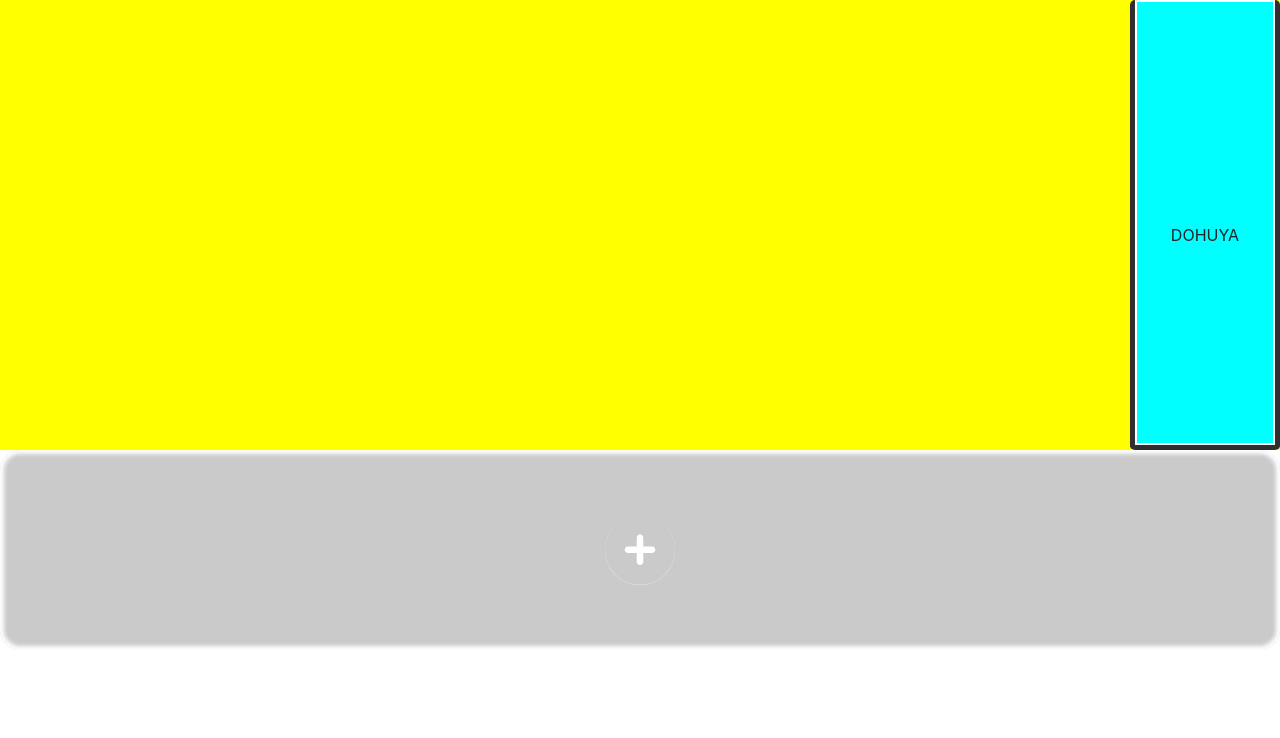
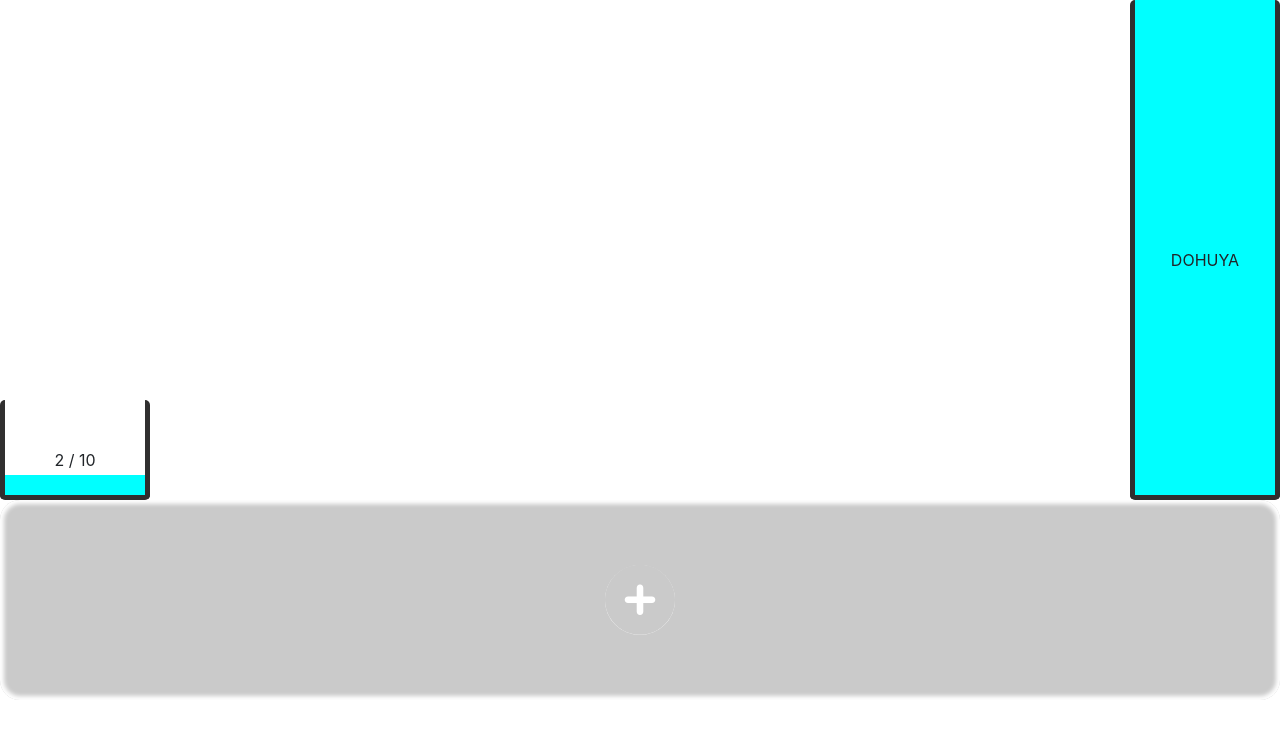
Before and after one commit to SergeOlabin/react-sandbox, a React (Create React App) app: page / in a window 1280 px wide. Shown: the top 738 px of the page. Built offline with nearby package versions, Linux system fonts and the light colour scheme.

Commit message:
COLBY RABOTAYUT

```diff
--- a/package.json
+++ b/package.json
@@ -4,10 +4,12 @@
   "private": true,
   "dependencies": {
     "@types/jest": "24.0.15",
+    "@types/lodash": "^4.14.135",
     "@types/node": "12.0.10",
     "@types/react": "16.8.22",
     "@types/react-dom": "16.8.4",
     "bootstrap": "^4.3.1",
+    "lodash": "^4.17.11",
     "node-sass": "^4.12.0",
     "react": "^16.8.6",
     "react-bootstrap": "^1.0.0-beta.9",
--- a/src/components/add-bulb-modal/AddBulbModal.tsx
+++ b/src/components/add-bulb-modal/AddBulbModal.tsx
@@ -1,45 +1,82 @@
-class Example extends React.Component {
-    constructor(props, context) {
-        super(props, context);
+import React from 'react';
+import { Button, Modal, InputGroup, FormControl, Form } from 'react-bootstrap';
+// import Form from 'react-bootstrap/FormGroup';
 
-        this.handleShow = this.handleShow.bind(this);
-        this.handleClose = this.handleClose.bind(this);
-
-        this.state = {
-            show: false,
-        };
+interface AddBulbModalProps {
+    show: boolean,
+    onClose: Function,
+    onSuccess: Function,
 }
 
-    handleClose() {
-        this.setState({ show: false });
+interface AddBulbModalState {
+    checked: boolean,
 }
 
-    handleShow() {
-        this.setState({ show: true });
+export class AddBulbModal extends React.Component<AddBulbModalProps, {}> {
+    volumeInput: React.RefObject<any>
+        = React.createRef();
+    state: AddBulbModalState = {
+        checked: false,
+    }
+
+    constructor(props: AddBulbModalProps) {
+        super(props);
+    }
+
+    handleClick(asd: any) {
+        console.log(asd.target.checked);
+        this.setState({ checked: asd.target.checked })
+    }
+
+    onSuccess() {
+        const volume = +this.volumeInput.current.value || 1;
+
+        const waterLevel = this.state.checked
+            ? volume
+            : 0;
+
+        this.props.onSuccess({ volume, waterLevel });
+        this.props.onClose();
     }
 
     render() {
         return (
-            <>
-                <Button variant="primary" onClick={this.handleShow}>
-                    Launch demo modal
-                </Button>
-
-                <Modal show={this.state.show} onHide={this.handleClose}>
+            <Modal show={this.props.show} onHide={() => this.props.onClose()}>
                 <Modal.Header closeButton>
                     <Modal.Title>Modal heading</Modal.Title>
                 </Modal.Header>
-                    <Modal.Body>Woohoo, you're reading this text in a modal!</Modal.Body>
+                <Modal.Body>
+                    <InputGroup className="mb-3">
+                        <InputGroup.Prepend>
+                            <InputGroup.Text id="basic-addon1">Bulb volume</InputGroup.Text>
+                        </InputGroup.Prepend>
+                        <FormControl
+                            placeholder="0"
+                            aria-label="Username"
+                            aria-describedby="basic-addon1"
+                            ref={this.volumeInput}
+                        />
+
+                    </InputGroup>
+                    <InputGroup className="mb-3">
+                        <InputGroup.Prepend>
+                            <InputGroup.Text id="basic-addon1">Filled: </InputGroup.Text>
+                        </InputGroup.Prepend>
+                        <InputGroup.Checkbox
+                            aria-label="Checkbox for following text input"
+                            onClick={asd => this.handleClick(asd)}
+                            />
+                    </InputGroup>
+                </Modal.Body>
                 <Modal.Footer>
-                        <Button variant="secondary" onClick={this.handleClose}>
+                    <Button variant="secondary" onClick={() => this.props.onClose()}>
                         Close
                     </Button>
-                        <Button variant="primary" onClick={this.handleClose}>
+                    <Button variant="primary" onClick={() => this.onSuccess()}>
                         Save Changes
                     </Button>
                 </Modal.Footer>
             </Modal>
-            </>
         );
     }
 }
--- a/src/components/board-component/Board.tsx
+++ b/src/components/board-component/Board.tsx
@@ -26,13 +26,22 @@ export class BoardComponent extends React.Component<{}, BoardComponentState> {
         super(props);
     }
 
-    addBulb(volume: number) {
+    componentDidMount() {
+        this.addBulb({
+            volume: 10,
+            waterLevel: 2,
+        });
+    }
+
+    addBulb({ volume, waterLevel = 0 }: { volume: number, waterLevel: number}) {
         const bulbs = [...this.state.bulbs];
+        const volumeValidated = volume || 1;
+
         bulbs.push({
             id: id++,
-            volume,
-            waterLevel: 0,
-        })
+            volume: volumeValidated,
+            waterLevel,
+        });
         this.setState({ bulbs });
     }
 
@@ -46,11 +55,11 @@ export class BoardComponent extends React.Component<{}, BoardComponentState> {
                 <div className="bulbs-container">
                     <ul className="bulbs">{bulbs}</ul>
                     <WaterSource>
-                        <Water></Water>
+                        <Water waterLevel='inf'></Water>
                     </WaterSource>
                 </div>
 
-                <FooterComponent />
+                <FooterComponent addBulb={this.addBulb.bind(this)}/>
             </div>
         )
     }
--- a/src/components/board-component/board.scss
+++ b/src/components/board-component/board.scss
@@ -1,17 +1,35 @@
 .bulbs-container {
     $bulb-width: 150px;
 
-    background-color: yellow;
+    // background-color: yellow;
+    display: flex;
+    justify-content: center;
+    align-items: flex-end;
     width: 100%;
-    height: 450px;
-    display: flex;
+    height: 500px;
 
-    .bulbs {
+    ul.bulbs {
         flex-grow: 1;
+        display: flex;
+        height: 100%;
+        justify-content: flex-start;
+        align-items: flex-end;
+        list-style-type: none;
+        padding: 0;
+        margin: 0;
     }
 
     .water-bulb {
+        width: $bulb-width;
         position: relative;
+        background-color: white;
+        border: solid #302f2f;
+        border-width: 5px;
+        border-top-width: 0px;
+        border-radius: 5px;
+        display: flex;
+        align-items: flex-end;
+        margin-right: 10px;
 
         .water-level-label {
             position: absolute;
@@ -23,18 +41,11 @@
 
     .water-source {
         height: 100%;
-        width: $bulb-width;
-        background-color: white;
-        border: solid #302f2f;
-        border-width: 5px;
-        border-top-width: 0px;
-        border-radius: 5px;
-        padding: 2px;
+        margin-right: 0;
     }
 }
 
 .water {
-    height: 100%;
     width: 100%;
     background-color: aqua;
 }
--- a/src/components/bulb/Bulb.tsx
+++ b/src/components/bulb/Bulb.tsx
@@ -1,5 +1,6 @@
 import React from 'react';
 import { Bulb } from '../board-component/Board';
+import { Water } from '../water/Water';
 
 interface BulbProps {
     value: Bulb,
@@ -10,10 +11,19 @@ interface BulbState {
 }
 
 export class BulbComponent extends React.Component<BulbProps, BulbState> {
+    styles = {
+        height: `${this.props.value.volume * 10}px`,
+    }
+
     render() {
         return (
-            <div className="water-bulb">
-                <span className="water-level-label">someWater</span>
+            <div
+                className="water-bulb"
+                style={this.styles} >
+                    <Water waterLevel={this.props.value.waterLevel}></Water>
+                <span className="water-level-label">
+                    {this.props.value.waterLevel} / {this.props.value.volume}
+                </span>
             </div>
         )
     }
--- a/src/components/footer/Footer.tsx
+++ b/src/components/footer/Footer.tsx
@@ -1,14 +1,40 @@
 import React from 'react';
 import { Button } from 'react-bootstrap';
 import './footer.scss';
+import { AddBulbModal } from '../add-bulb-modal/AddBulbModal';
 
-export class FooterComponent extends React.Component {
+interface FooterState {
+    showAddBulbModal: boolean,
+}
+
+interface FooterProps {
+    addBulb: Function,
+}
+
+export class FooterComponent extends React.Component<FooterProps, FooterState> {
+    state: FooterState = {
+        showAddBulbModal: false,
+    }
+
+
+    addBubl({ volume, waterLevel = 0 }: { volume: number, waterLevel: number }) {
+        this.props.addBulb({ volume, waterLevel });
+    }
+
     render() {
         return (
             <div className="footer">
-                <Button variant="light" className="add-bulb-button">
-                    <i className="fas fa-plus-circle"></i>
+                <Button
+                    onClick={() => this.setState({ showAddBulbModal: true })}
+                    variant="light"
+                    className="add-bulb-button">
+                        <i className="fas fa-plus-circle"></i>
                 </Button>
+                <AddBulbModal
+                    show={this.state.showAddBulbModal}
+                    onSuccess={this.addBubl.bind(this)}
+                    onClose={() => this.setState({ showAddBulbModal: false })}
+                    />
             </div>
         )
     }
--- a/src/components/water/Water.tsx
+++ b/src/components/water/Water.tsx
@@ -1,6 +1,7 @@
 import React from 'react';
 
 interface WaterProps {
+    waterLevel: number | 'inf',
 }
 
 interface WaterState {
@@ -8,10 +9,15 @@ interface WaterState {
 }
 
 export class Water extends React.Component<WaterProps, WaterState> {
+    getWaterLevel() {
+        return this.props.waterLevel === 'inf'
+            ? '100%'
+            : `${this.props.waterLevel * 10}px`;
+    }
+
     render() {
         return (
-            <div className="water">
-            </div>
+            <div style={{ height: this.getWaterLevel() }} className="water"></div>
         )
     }
 }
```
Also changed, not shown: 1 other file (tests, documents, lock files or other folders). Lines whose indentation alone changed are shown as unchanged.
